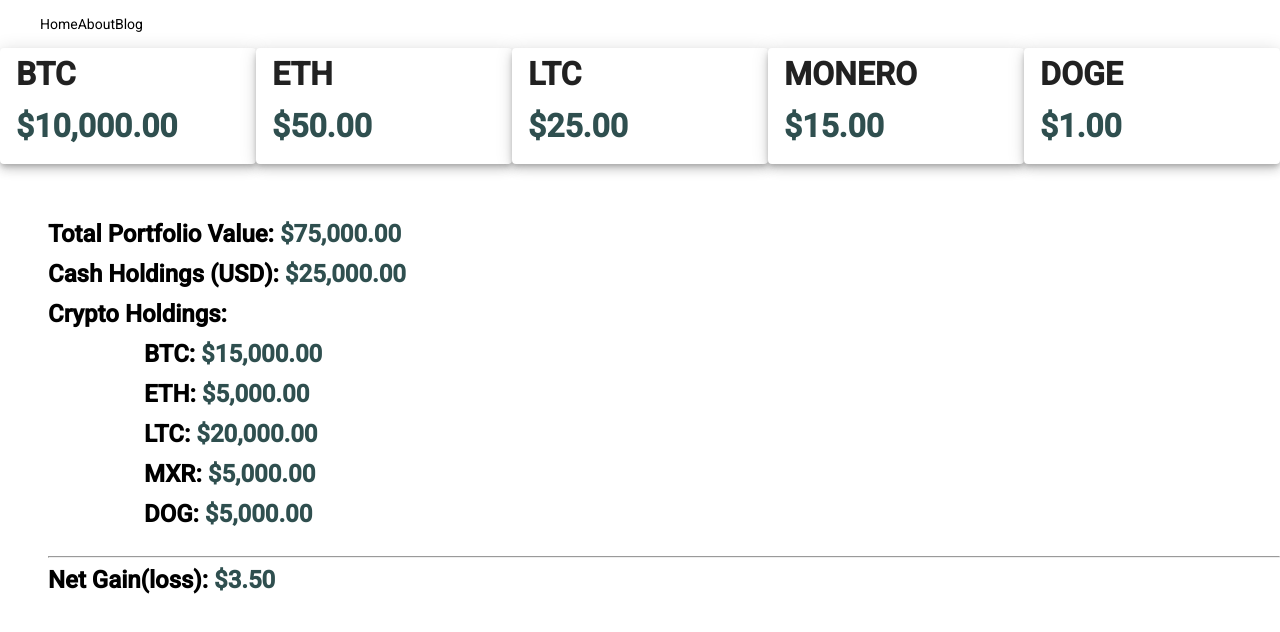
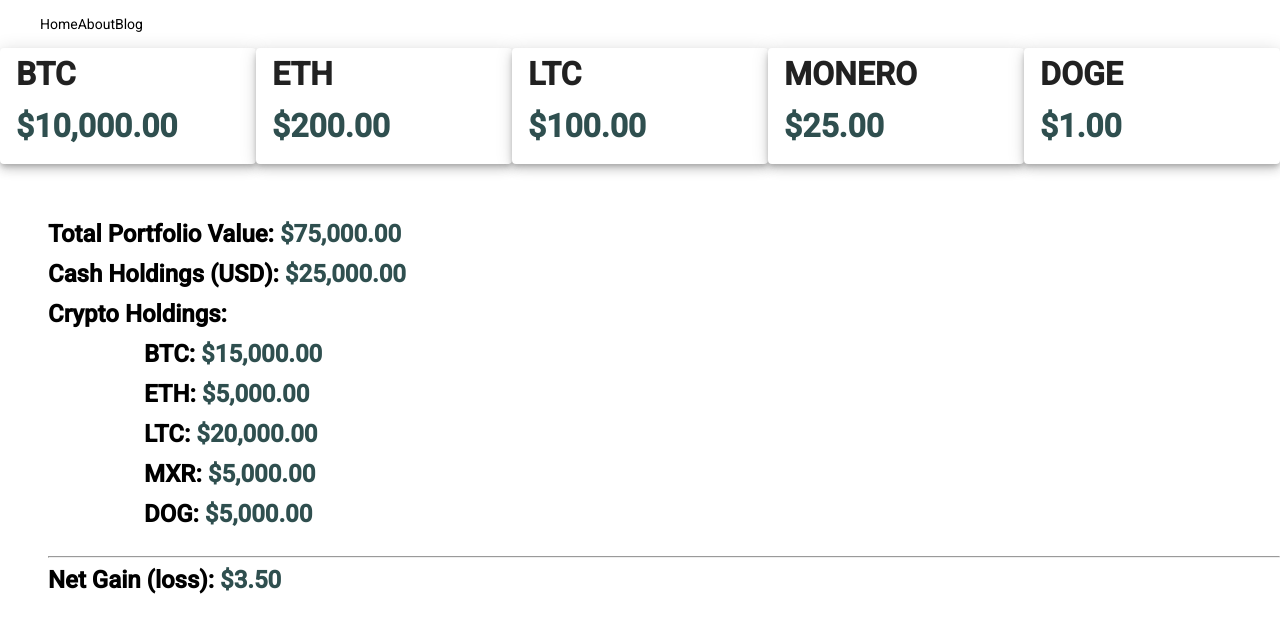
Before and after one commit to 101121-VA-Java/CodersAnonymous, an Angular app: page / in a window 1280 px wide. Shown: the top 632 px of the page. Built offline with nearby package versions, Linux system fonts and the light colour scheme.

Commit message:
price banner changes (non-working)

```diff
--- a/src/app/app.component.html
+++ b/src/app/app.component.html
@@ -1,4 +1,3 @@
-<!-- <mat-slider min="1" max="100" step="1" value="50"></mat-slider> -->
 <body>
   <ul>
     <li style="display:inline">Home</li>
--- a/src/app/components/price-banner/price-banner.component.html
+++ b/src/app/components/price-banner/price-banner.component.html
@@ -1,58 +1,15 @@
 <div class="content">
     <div fxLayout="row wrap">
-      <div fxFlex="20%">
+      <div fxFlex="20%" *ngFor="let currency of currencies" >
         <mat-card class="mat-elevation-z6">
           <div class="currency-type">
-            <p>BTC</p>
+            <p>{{currency.name | uppercase}}</p>
           </div>
           <br>
           <div>
-            <p class="currency-price">{{prices.BTC | currency}}</p>
-          </div>
-        </mat-card>
-      </div>
-      <div fxFlex="20%">
-        <mat-card class="mat-elevation-z6">
-          <div class="currency-type">
-            <p>ETH</p>
-          </div>
-          <br>
-          <div>
-            <p class="currency-price">{{prices.ETH | currency}}</p>
-          </div>
-        </mat-card>
-      </div>
-      <div fxFlex="20%">
-        <mat-card class="mat-elevation-z6">
-          <div class="currency-type">
-            <p>LTC</p>
-          </div>
-          <br>
-          <div>
-            <p class="currency-price">{{prices.LTC | currency}}</p>
-          </div>
-        </mat-card>
-      </div>
-      <div fxFlex="20%">
-        <mat-card class="mat-elevation-z6">
-          <div class="currency-type">
-            <p>MONERO</p>
-          </div>
-          <br>
-          <div>
-            <p class="currency-price">{{prices.MONERO | currency}}</p>
-          </div>
-        </mat-card>
-      </div>
-      <div fxFlex="20%">
-        <mat-card class="mat-elevation-z6">
-          <div class="currency-type">
-            <p>DOGE</p>
-          </div>
-          <br>
-          <div>
-            <p class="currency-price">{{prices.DOGE | currency}}</p>
+            <p class="currency-price">{{currency.price | currency}}</p>
           </div>
         </mat-card>
       </div>
     </div>
+</div>
--- a/src/app/components/price-banner/price-banner.component.ts
+++ b/src/app/components/price-banner/price-banner.component.ts
@@ -1,4 +1,6 @@
 import { Component, OnInit } from '@angular/core';
+import { Currency } from 'src/app/model/currency';
+
 
 
 @Component({
@@ -8,13 +10,13 @@ import { Component, OnInit } from '@angular/core';
 })
 export class PriceBannerComponent implements OnInit {
 
-  prices = {
-    BTC: 10000,
-    ETH: 50,
-    LTC: 25,
-    MONERO: 15,
-    DOGE: 1
-  }
+  currencies: Currency[] = [
+    {id: 0, name: 'btc', price: 10000},
+    {id: 1, name: 'eth', price: 200},
+    {id: 2, name: 'ltc', price: 100},
+    {id: 3, name: 'monero', price: 25},
+    {id: 4, name: 'doge', price: 1}
+  ]
 
   constructor() { }
 
--- a/src/app/components/user-stats/user-stats.component.html
+++ b/src/app/components/user-stats/user-stats.component.html
@@ -13,6 +13,6 @@
             DOG: <span class="amounts">$5,000.00</span><br><br>
         </div>
         <hr>
-        Net Gain(loss): <span class="amounts">$3.50</span><br><br>
+        Net Gain (loss): <span class="amounts">$3.50</span><br><br>
 
     </div>
```
